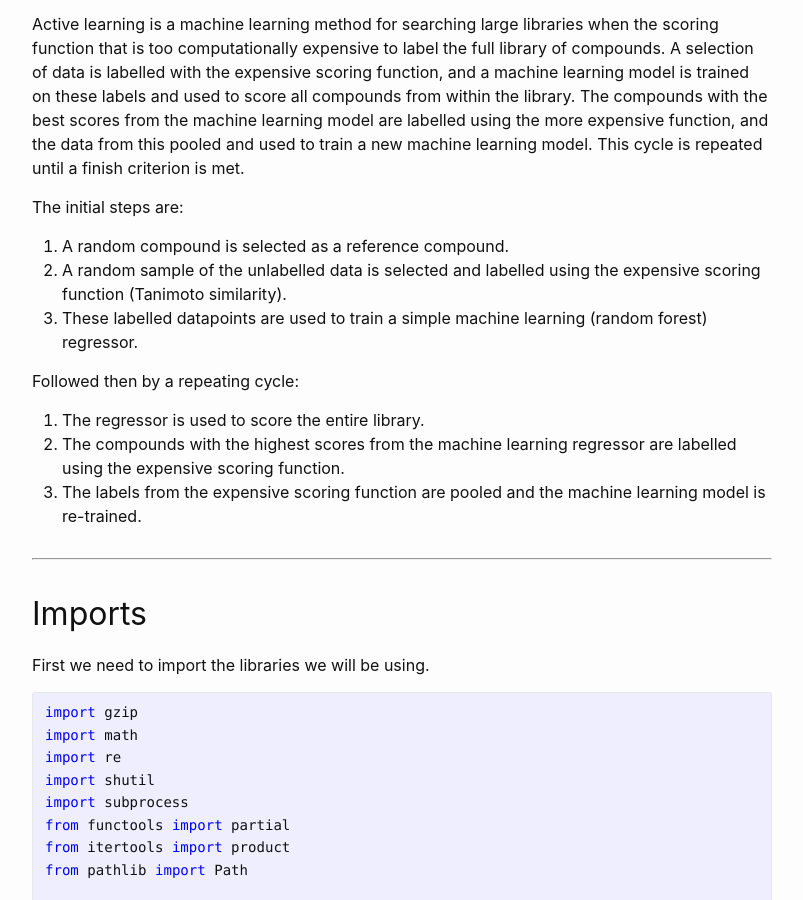
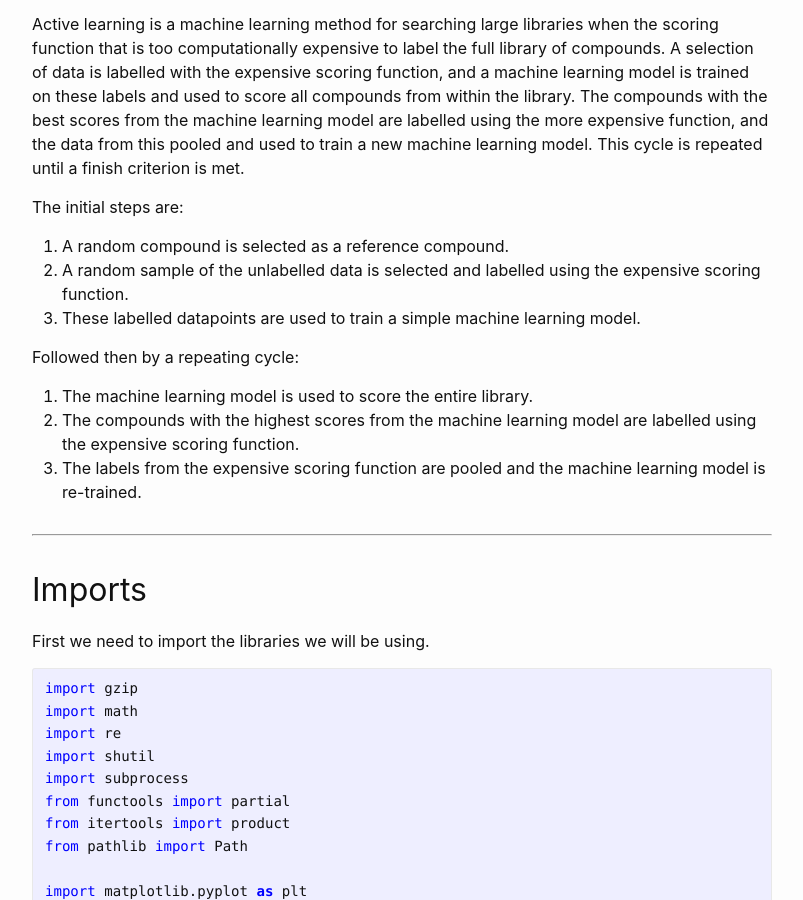
Before and after one commit to jonswain/jonswain.github.io, a Jekyll site: the page built from _posts/2024-05-18-ultra-large-libraries-part-1.md, in a window 1280 px wide and 900 px high, scrolled down 927 px. Shown: the whole window, without its empty margins (238-1041 px from the left). Built offline with Jekyll 4.4.1, drawn with Linux system fonts in a browser that asks for light colours.

Commit message:
Minor edits

```diff
--- a/_posts/2024-05-18-ultra-large-libraries-part-1.md
+++ b/_posts/2024-05-18-ultra-large-libraries-part-1.md
@@ -31,13 +31,13 @@
 The initial steps are:
 
 1. A random compound is selected as a reference compound.
-2. A random sample of the unlabelled data is selected and labelled using the expensive scoring function (Tanimoto similarity).
-3. These labelled datapoints are used to train a simple machine learning (random forest) regressor.
+2. A random sample of the unlabelled data is selected and labelled using the expensive scoring function.
+3. These labelled datapoints are used to train a simple machine learning model.
 
 Followed then by a repeating cycle:
 
-1. The regressor is used to score the entire library.
-2. The compounds with the highest scores from the machine learning regressor are labelled using the expensive scoring function.
+1. The machine learning model is used to score the entire library.
+2. The compounds with the highest scores from the machine learning model are labelled using the expensive scoring function.
 3. The labels from the expensive scoring function are pooled and the machine learning model is re-trained.
 
 ---
```
